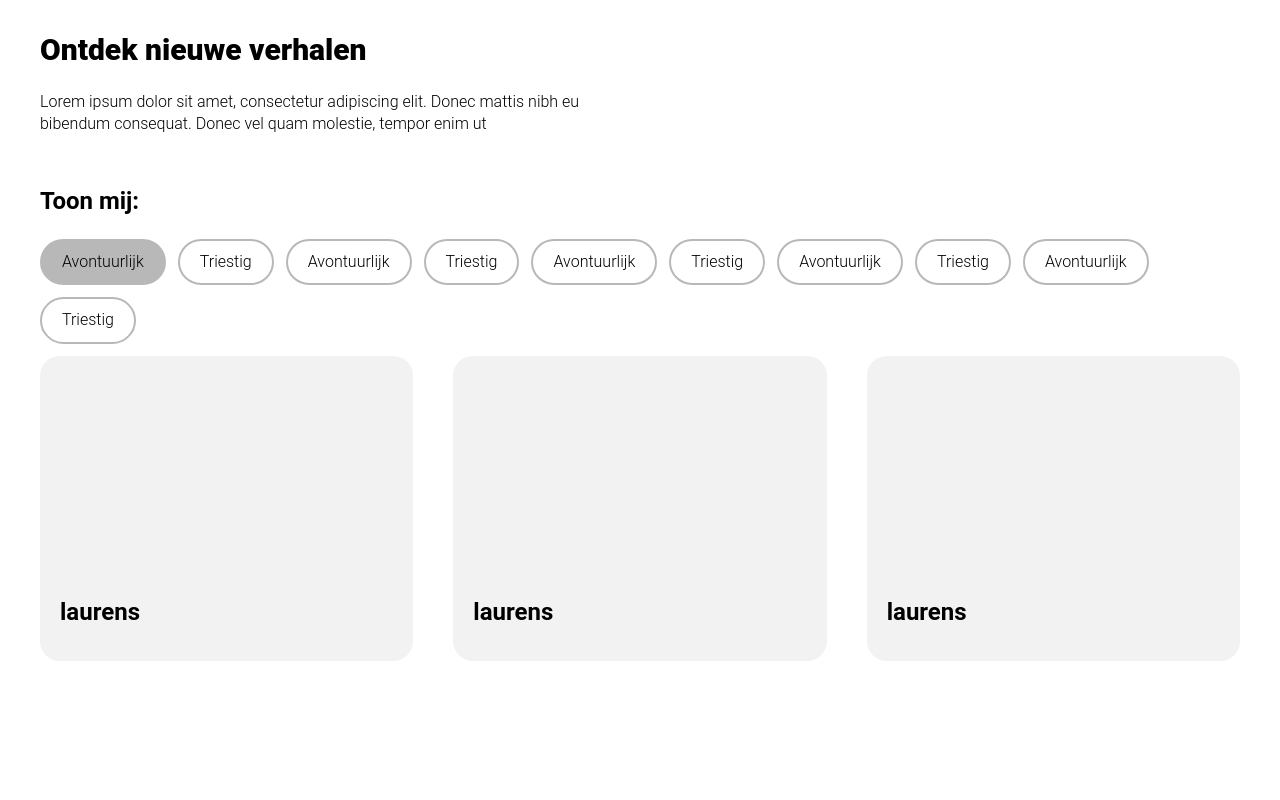
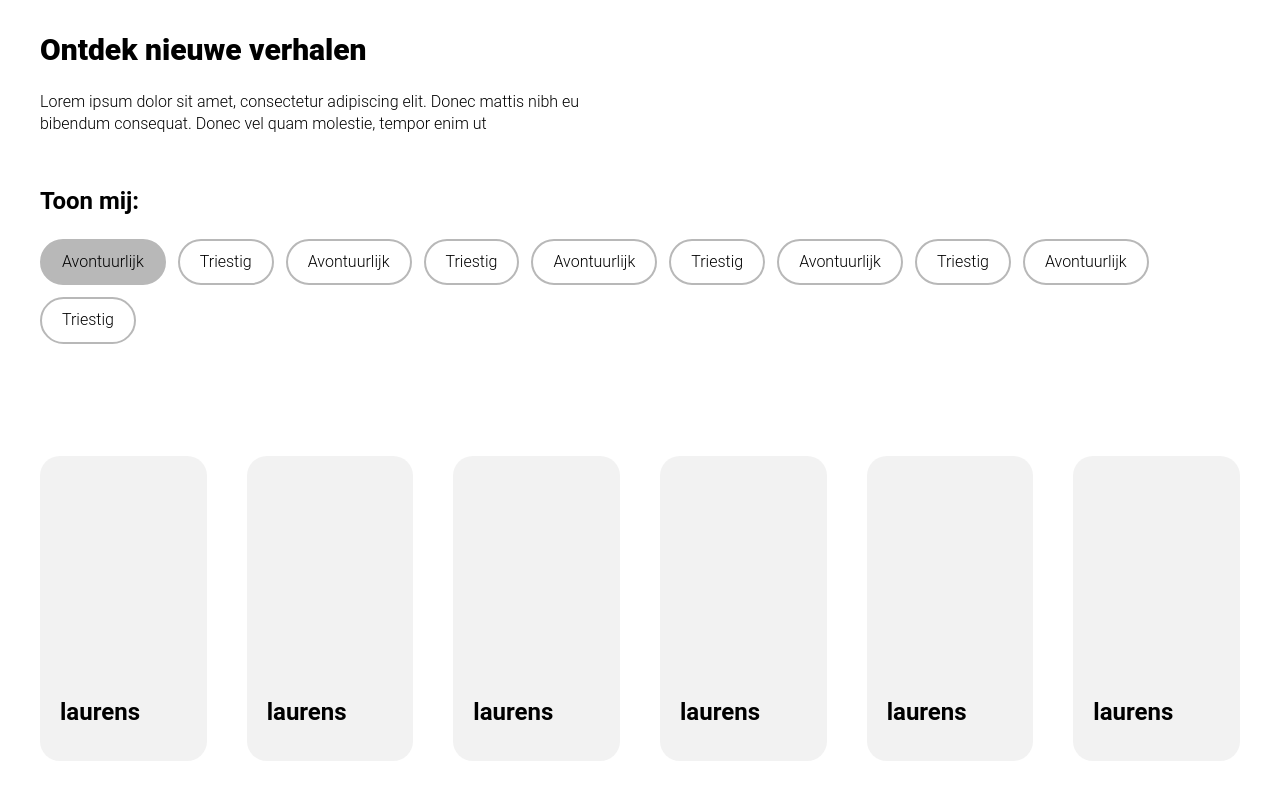
Before and after one commit to GiancarloSegier/major_obv, a React (Create React App) app in the folder client/: page / in a window 1280 px wide. Shown: the part 548-1348 px from the top of the page. Before the commit the page ends 1309 px from the top, so only its background shows below. Built offline with nearby package versions, Linux system fonts and the light colour scheme.

Commit message:
forgot something in last commit

```diff
--- a/client/src/components/UserStory.jsx
+++ b/client/src/components/UserStory.jsx
@@ -1,15 +1,15 @@
 import React from "react";
-import styles from "./MainCharacter.module.css";
+import styles from "./UserStory.module.css";
 
 const UserStory = ({ name }) => {
   return (
-    <article className={styles.character}>
+    <article className={styles.story}>
       <img
-        className={styles.character__image}
+        className={styles.story__image}
         src="./assets/placeholder2.png"
         alt={`foto van ${name}`}
       />
-      <h3 className={styles.character__name}>{name}</h3>
+      <h3 className={styles.story__name}>{name}</h3>
     </article>
   );
 };
--- /dev/null
+++ b/client/src/components/UserStory.module.css
@@ -0,0 +1,12 @@
+.story{
+    composes: character from '../components/MainCharacter.module.css';
+    grid-template-rows: 2rem 10rem 1.5rem 3rem 2rem
+}
+
+.story__image{
+     composes: character__image from '../components/MainCharacter.module.css';
+}
+
+.story__name{
+    composes: character__name from '../components/MainCharacter.module.css';
+}
--- a/client/src/containers/Home.jsx
+++ b/client/src/containers/Home.jsx
@@ -29,7 +29,7 @@ const Home = () => {
           Lorem ipsum dolor sit amet, consectetur adipiscing elit. Donec mattis
           nibh eu bibendum consequat. Donec vel quam molestie, tempor enim ut
         </p>
-        <div className={styles.filter}>
+        <div className={`${styles.filter} margin`}>
           <h3 className="visually-hidden">Filteren</h3>
           <p className={styles.filter__title}>Toon mij:</p>
 
@@ -52,7 +52,10 @@ const Home = () => {
         </div>
 
         {/* foreach database stories */}
-        <div className={styles.characters}>
+        <div className={styles.stories}>
+          <UserStory name="laurens" />
+          <UserStory name="laurens" />
+          <UserStory name="laurens" />
           <UserStory name="laurens" />
           <UserStory name="laurens" />
           <UserStory name="laurens" />
--- a/client/src/containers/Home.module.css
+++ b/client/src/containers/Home.module.css
@@ -9,6 +9,12 @@
 .characters{
     display: grid;
     grid-template-columns: repeat(auto-fit, minmax(25rem, 1fr));
+    grid-gap: 4rem;
+}
+
+.stories{
+    display: grid;
+    grid-template-columns: repeat(auto-fit, minmax(15rem, 1fr));
     grid-gap: 4rem;
 }
 
```
